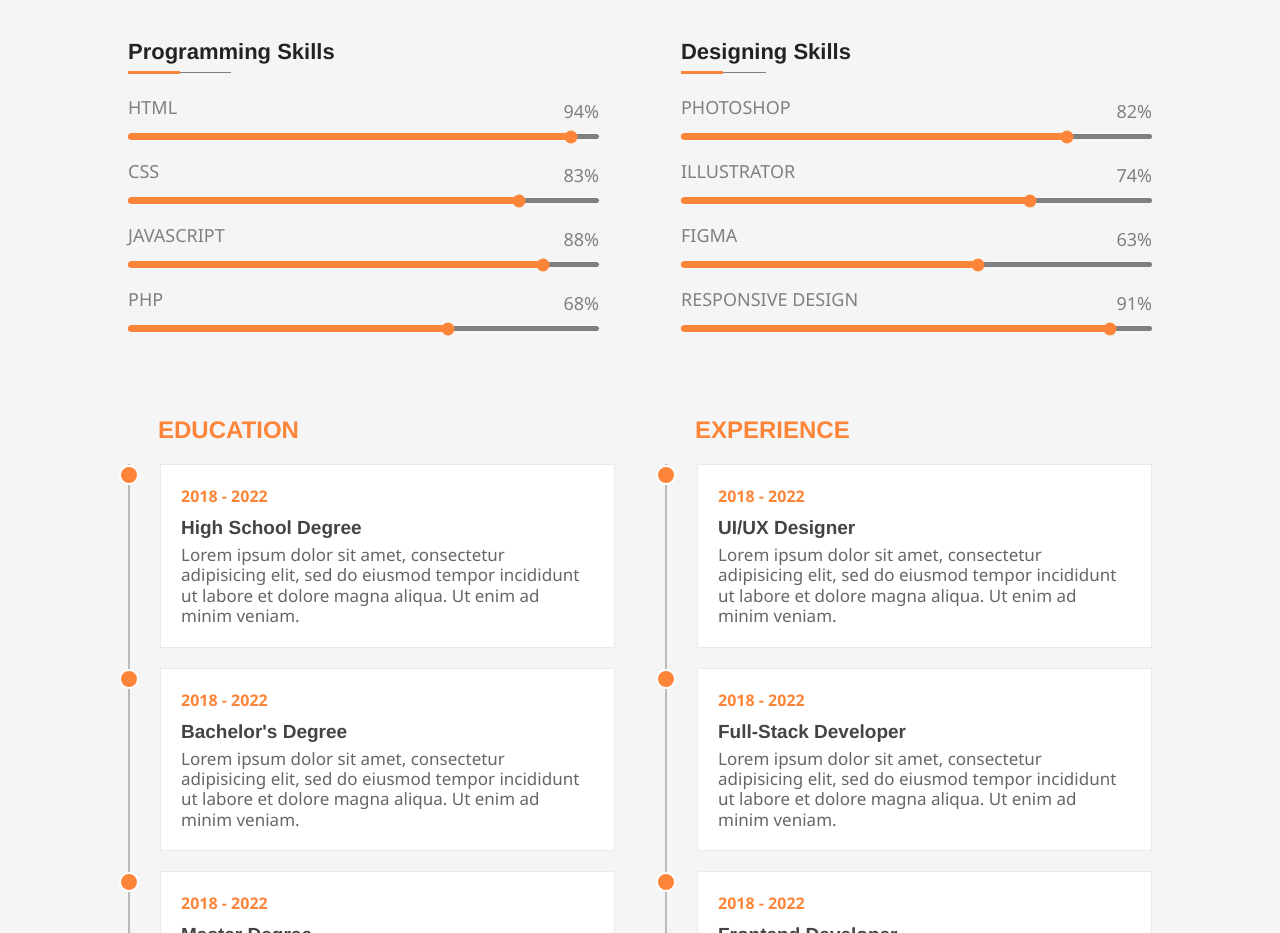
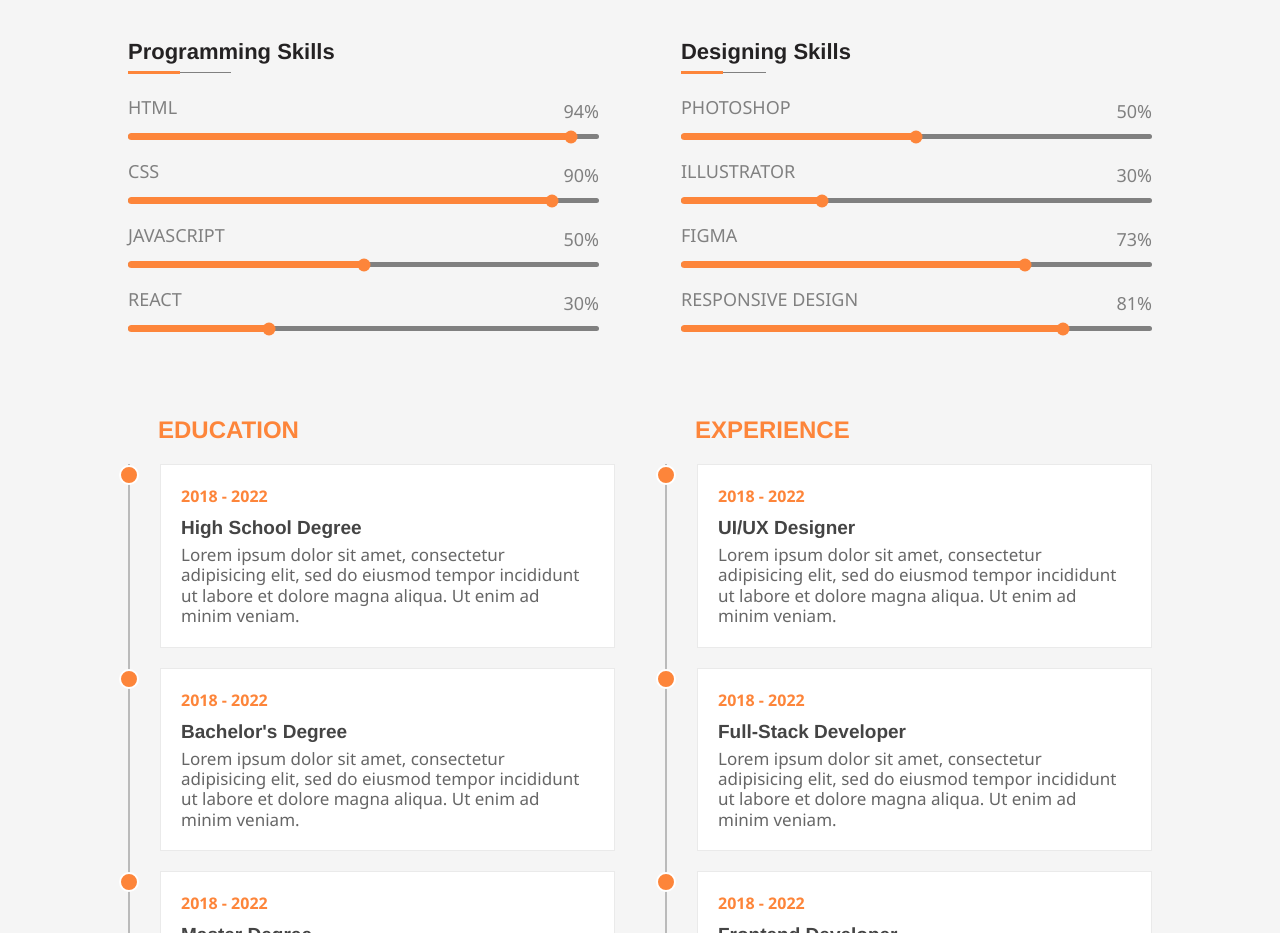
Before and after one commit to KiruOP/portfolio, a plain HTML site: page index.html in a window 1280 px wide. Shown: the part 1780-2713 px from the top of the page. Drawn offline with Linux system fonts and the light colour scheme.

Commit message:
update index file

```diff
--- a/index.html
+++ b/index.html
@@ -109,22 +109,22 @@
 
                         <div class="skill">
                             <div class="subject">CSS</div>
-                            <div class="progress-bar" value="83%">
-                                <div class="progress-line" style="max-width: 83%"></div>
+                            <div class="progress-bar" value="90%">
+                                <div class="progress-line" style="max-width: 90%"></div>
                             </div>
                         </div>
 
                         <div class="skill">
                             <div class="subject">JavaScript</div>
-                            <div class="progress-bar" value="88%">
-                                <div class="progress-line" style="max-width: 88%"></div>
+                            <div class="progress-bar" value=" 50%">
+                                <div class="progress-line" style="max-width: 50%"></div>
                             </div>
                         </div>
 
                         <div class="skill">
-                            <div class="subject">Php</div>
-                            <div class="progress-bar" value="68%">
-                                <div class="progress-line" style="max-width: 68%"></div>
+                            <div class="subject">React</div>
+                            <div class="progress-bar" value="30%">
+                                <div class="progress-line" style="max-width: 30%"></div>
                             </div>
                         </div>
 
@@ -145,29 +145,29 @@
 
                         <div class="skill">
                             <div class="subject">Photoshop</div>
-                            <div class="progress-bar" value="82%">
-                                <div class="progress-line" style="max-width: 82%"></div>
+                            <div class="progress-bar" value="50%">
+                                <div class="progress-line" style="max-width: 50%"></div>
                             </div>
                         </div>
 
                         <div class="skill">
                             <div class="subject">Illustrator</div>
-                            <div class="progress-bar" value="74%">
-                                <div class="progress-line" style="max-width: 74%"></div>
+                            <div class="progress-bar" value="30%">
+                                <div class="progress-line" style="max-width: 30%"></div>
                             </div>
                         </div>
 
                         <div class="skill">
                             <div class="subject">Figma</div>
-                            <div class="progress-bar" value="63%">
-                                <div class="progress-line" style="max-width: 63%"></div>
+                            <div class="progress-bar" value="73%">
+                                <div class="progress-line" style="max-width: 73%"></div>
                             </div>
                         </div>
 
                         <div class="skill">
                             <div class="subject">Responsive Design</div>
-                            <div class="progress-bar" value="91%">
-                                <div class="progress-line" style="max-width: 91%"></div>
+                            <div class="progress-bar" value="81%">
+                                <div class="progress-line" style="max-width: 81%"></div>
                             </div>
                         </div>
 
@@ -178,7 +178,6 @@
             </div>
 
         </section>
-
         <section class="experience-section" id="experience">
 
             <main class="row">
```
